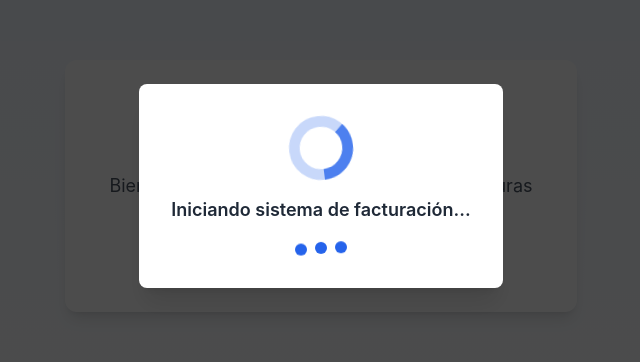
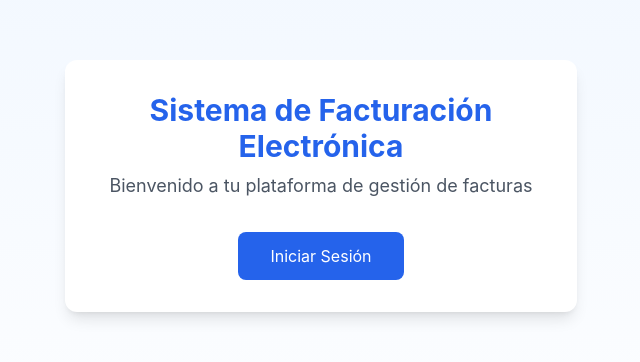
Before and after one commit to JoseMartinezDEVWEB/app-facturacion, a React (Vite) app in the folder frontend/: page / in a window 1280 px wide. Shown: the part 214-576 px from the top of the page, without its empty margins (319-959 px from the left). Built offline with nearby package versions, Linux system fonts and the light colour scheme.

Commit message:
codificando el login 06-05-12 hora 11:23pm

```diff
--- a/frontend/src/App.jsx
+++ b/frontend/src/App.jsx
@@ -1,5 +1,4 @@
 import { BrowserRouter as Router, Routes, Route, Navigate } from 'react-router-dom';
-import { AnimatePresence } from 'framer-motion';
 import { AuthProvider } from './context/AuthContext.jsx';
 import { LoadingProvider } from './context/LoadingContext.jsx';
 import { BusinessProvider } from './context/BusinessContext.jsx';
@@ -51,7 +50,6 @@ const App = () => {
         <BusinessProvider>
           <Router>
             <Loader />
-            <AnimatePresence mode="wait">
             <Routes>
               {/* Rutas públicas */}
               <Route path="/" element={<Welcome />} />
@@ -118,7 +116,6 @@ const App = () => {
               {/* Redirección para rutas no encontradas */}
               <Route path="*" element={<Navigate to="/" />} />
             </Routes>
-            </AnimatePresence>
           </Router>
         </BusinessProvider>
       </AuthProvider>
--- a/frontend/src/components/Loader.jsx
+++ b/frontend/src/components/Loader.jsx
@@ -1,26 +1,25 @@
 import { useLoading } from '../context/LoadingContext';
-import { motion, AnimatePresence } from 'framer-motion';
+import { useEffect } from 'react';
+import { useLocation } from 'react-router-dom';
 
 const Loader = () => {
-  const { isLoading, loadingMessage } = useLoading();
+  const { isLoading, loadingMessage, hideLoader } = useLoading();
+  const location = useLocation();
+  const isHomePage = location.pathname === '/';
+
+  // No mostrar loader en la página de inicio
+  useEffect(() => {
+    if (isHomePage && isLoading) {
+      hideLoader();
+    }
+  }, [isHomePage, isLoading, hideLoader]);
+
+  // No mostrar nada si no hay carga o estamos en la página de inicio
+  if (!isLoading || isHomePage) return null;
 
   return (
-    <AnimatePresence>
-      {isLoading && (
-        <motion.div
-          className="fixed inset-0 flex flex-col items-center justify-center bg-black bg-opacity-70 z-50"
-          initial={{ opacity: 0 }}
-          animate={{ opacity: 1 }}
-          exit={{ opacity: 0 }}
-          transition={{ duration: 0.3 }}
-        >
-          <motion.div
-            className="flex flex-col items-center bg-white p-8 rounded-lg shadow-xl"
-            initial={{ scale: 0.8, y: 20 }}
-            animate={{ scale: 1, y: 0 }}
-            exit={{ scale: 0.8, y: 20 }}
-            transition={{ type: "spring", stiffness: 300, damping: 25 }}
-          >
+    <div className="fixed inset-0 flex flex-col items-center justify-center bg-black bg-opacity-70 z-50">
+      <div className="flex flex-col items-center bg-white p-8 rounded-lg shadow-xl">
         <div className="w-16 h-16 mb-4">
           <svg
             className="animate-spin w-full h-full text-blue-600"
@@ -43,28 +42,16 @@ const Loader = () => {
             />
           </svg>
         </div>
-            <motion.h3
-              className="text-lg font-semibold text-gray-800 mb-2"
-              initial={{ opacity: 0 }}
-              animate={{ opacity: 1 }}
-              transition={{ delay: 0.2 }}
-            >
+        <h3 className="text-lg font-semibold text-gray-800 mb-2">
           {loadingMessage}
-            </motion.h3>
-            <motion.div
-              className="flex space-x-2 mt-3"
-              initial={{ opacity: 0 }}
-              animate={{ opacity: 1 }}
-              transition={{ delay: 0.3 }}
-            >
+        </h3>
+        <div className="flex space-x-2 mt-3">
           <div className="w-3 h-3 rounded-full bg-blue-600 animate-bounce" style={{ animationDelay: "0ms" }} />
           <div className="w-3 h-3 rounded-full bg-blue-600 animate-bounce" style={{ animationDelay: "150ms" }} />
           <div className="w-3 h-3 rounded-full bg-blue-600 animate-bounce" style={{ animationDelay: "300ms" }} />
-            </motion.div>
-          </motion.div>
-        </motion.div>
-      )}
-    </AnimatePresence>
+        </div>
+      </div>
+    </div>
   );
 };
 
--- a/frontend/src/config/axiosConfig.js
+++ b/frontend/src/config/axiosConfig.js
@@ -9,6 +9,9 @@ axios.defaults.timeout = 30000; // 30 segundos
 // Interceptor para manejar tokens de autenticación
 axios.interceptors.request.use(
   (config) => {
+    // Logs de depuración para diagnosticar problemas de ruta
+    console.log(`Ruta solicitada: ${config.url}`);
+
     // No inyectar Authorization en endpoints de autenticación
     const url = config.url || '';
     if (url.includes('/auth/login') || url.includes('/auth/refresh-token') || url.includes('/auth/check-session')) {
@@ -35,8 +38,15 @@ axios.interceptors.response.use(
     if (url.includes('/auth/login') || url.includes('/auth/refresh-token') || url.includes('/auth/check-session')) {
       return Promise.reject(error);
     }
+
     console.error('Error de respuesta axios:', error.response || error);
+
     if (error.response) {
+      // Mensaje específico para errores 404 en users/info
+      if (error.response.status === 404 && url.includes('/users/info')) {
+        console.warn('Ruta /users/info no encontrada. Usando datos locales si están disponibles.');
+      }
+
       switch (error.response.status) {
         case 401:
           console.log('No autorizado - Sesión caducada o token inválido');
--- a/frontend/src/config/config.js
+++ b/frontend/src/config/config.js
@@ -12,7 +12,7 @@ export const API_ROUTES = {
     REGISTER: '/auth/register-admin',
     LOGOUT: '/auth/logout',
     VALIDATE: '/auth/validate',
-    USER_INFO: '/auth/users/info'
+    USER_INFO: '/users/info'
   },
 
   // Clientes
--- a/frontend/src/context/LoadingContext.jsx
+++ b/frontend/src/context/LoadingContext.jsx
@@ -1,4 +1,4 @@
-import { createContext, useState, useContext } from 'react';
+import { createContext, useState, useContext, useEffect } from 'react';
 
 const LoadingContext = createContext();
 
@@ -8,8 +8,23 @@ export const LoadingProvider = ({ children }) => {
   const [isLoading, setIsLoading] = useState(false);
   const [loadingMessage, setLoadingMessage] = useState('Cargando...');
 
+  // Efecto para garantizar que el loader nunca se quede más de 3 segundos
+  useEffect(() => {
+    let timer;
+    if (isLoading) {
+      timer = setTimeout(() => {
+        setIsLoading(false);
+      }, 3000); // Forzar cierre después de exactamente 3 segundos
+    }
+    return () => {
+      if (timer) clearTimeout(timer);
+    };
+  }, [isLoading]);
+
   // Función para mostrar el loader con un tiempo máximo y un mensaje opcional
   const showLoader = (maxTime = 3000, message = 'Cargando...') => {
+    // Nunca permitir tiempos mayores a 3000ms
+    const safeTime = Math.min(maxTime, 3000);
     setLoadingMessage(message);
     setIsLoading(true);
 
@@ -18,13 +33,8 @@ export const LoadingProvider = ({ children }) => {
       setTimeout(() => {
         setIsLoading(false);
         resolve();
-      }, maxTime);
+      }, safeTime);
     });
-  };
-
-  // Función específica para la carga inicial (5 segundos)
-  const showInitialLoader = (message = 'Iniciando sistema...') => {
-    return showLoader(5000, message);
   };
 
   // Función para ocultar el loader manualmente si es necesario
@@ -38,7 +48,6 @@ export const LoadingProvider = ({ children }) => {
         isLoading,
         loadingMessage,
         showLoader,
-        showInitialLoader,
         hideLoader
       }}
     >
--- a/frontend/src/pages/Welcome.jsx
+++ b/frontend/src/pages/Welcome.jsx
@@ -1,24 +1,15 @@
 import { useNavigate } from 'react-router-dom';
 import { motion } from 'framer-motion';
-import { useEffect } from 'react';
-import { useLoading } from '../context/LoadingContext';
 
 const Welcome = () => {
   const navigate = useNavigate();
-  const { showInitialLoader } = useLoading();
-
-  useEffect(() => {
-    // Mostrar la animación de carga inicial de 5 segundos
-    showInitialLoader('Iniciando sistema de facturación...');
-  }, [showInitialLoader]);
 
   return (
     <motion.div
       className="min-h-screen flex items-center justify-center p-4 bg-gradient-to-b from-blue-50 to-white"
-      initial={{ opacity: 0, y: 20 }}
-      animate={{ opacity: 1, y: 0 }}
-      exit={{ opacity: 0, y: -20 }}
-      transition={{ duration: 0.5 }}
+      initial={{ opacity: 0 }}
+      animate={{ opacity: 1 }}
+      transition={{ duration: 0.3 }}
     >
       <motion.div
         className="bg-white rounded-xl shadow-lg p-8 w-full max-w-lg"
@@ -26,38 +17,21 @@ const Welcome = () => {
         transition={{ type: "spring", stiffness: 300 }}
       >
         <div className="text-center">
-          <motion.h1
-            className="text-3xl font-bold text-blue-600 mb-2"
-            initial={{ opacity: 0, y: 20 }}
-            animate={{ opacity: 1, y: 0 }}
-            transition={{ delay: 0.2 }}
-          >
+          <h1 className="text-3xl font-bold text-blue-600 mb-2">
             Sistema de Facturación Electrónica
-          </motion.h1>
-          <motion.p
-            className="text-lg text-gray-600 mb-8"
-            initial={{ opacity: 0 }}
-            animate={{ opacity: 1 }}
-            transition={{ delay: 0.3 }}
-          >
+          </h1>
+          <p className="text-lg text-gray-600 mb-8">
             Bienvenido a tu plataforma de gestión de facturas
-          </motion.p>
+          </p>
         </div>
-        <motion.div
-          className="flex justify-center"
-          initial={{ opacity: 0 }}
-          animate={{ opacity: 1 }}
-          transition={{ delay: 0.4 }}
-        >
-          <motion.button
+        <div className="flex justify-center">
+          <button
             onClick={() => navigate('/login')}
             className="bg-blue-600 hover:bg-blue-700 text-white px-8 py-3 rounded-lg"
-            whileHover={{ scale: 1.05 }}
-            whileTap={{ scale: 0.95 }}
           >
             Iniciar Sesión
-          </motion.button>
-        </motion.div>
+          </button>
+        </div>
       </motion.div>
     </motion.div>
   );
--- a/frontend/src/services/authService.js
+++ b/frontend/src/services/authService.js
@@ -136,3 +136,34 @@ export const refreshToken = async () => {
     throw error;
   }
 };
+
+/**
+ * Obtiene información del usuario actual
+ * @returns {Promise<Object>} Información del usuario
+ */
+export const getUserInfo = async () => {
+  try {
+    const response = await api.get(API_ROUTES.AUTH.USER_INFO);
+    return response.data;
+  } catch (error) {
+    console.error('Error obteniendo información del usuario:', error);
+
+    // Si no se puede obtener la información del usuario, usar datos almacenados localmente
+    const userName = localStorage.getItem('userName');
+    const userRole = localStorage.getItem('userRole');
+
+    if (userName && userRole) {
+      console.log('Usando información de usuario almacenada localmente');
+      return {
+        username: userName,
+        role: userRole
+      };
+    }
+
+    // Si no hay datos locales, devolver un objeto por defecto
+    return {
+      username: 'Usuario',
+      role: 'invitado'
+    };
+  }
+};
```
Also changed, not shown: frontend/src/pages/Drawer.jsx (+10 -20 lines). Lines whose indentation alone changed are shown as unchanged.
